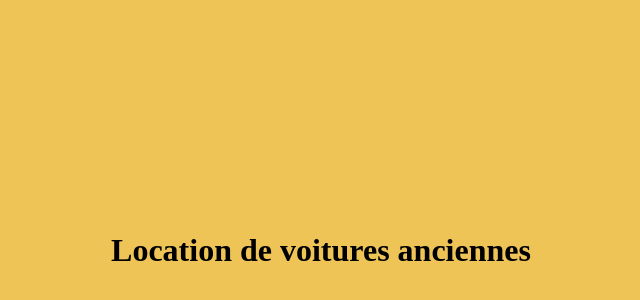
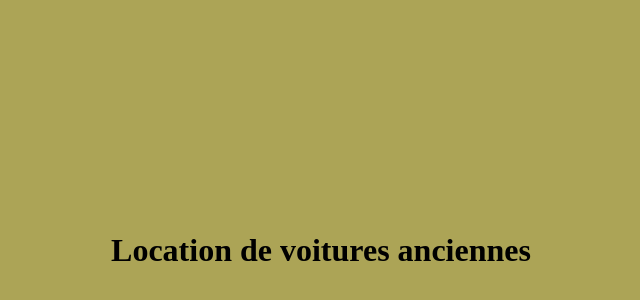
Before and after one commit to MultiJD74/portfolio, a plain HTML site: page index.html in a window 1280 px wide. Shown: the part 42-342 px from the top of the page, without its empty margins (319-959 px from the left). Drawn offline with Linux system fonts and the light colour scheme.

Commit message:
Modifier la background color

```diff
--- a/index.html
+++ b/index.html
@@ -5,7 +5,7 @@
     <meta name="viewport" content="width=device-width, initial-scale=1.0">
     <title>Document</title>
 </head>
-<body style="background-color: #efc456">
+<body style="background-color: #aca456">
     <h1 style="padding-top: 20%; padding-bottom: 20%; text-align: center;">Location de voitures anciennes</h1>
 </body>
 </html>
```
